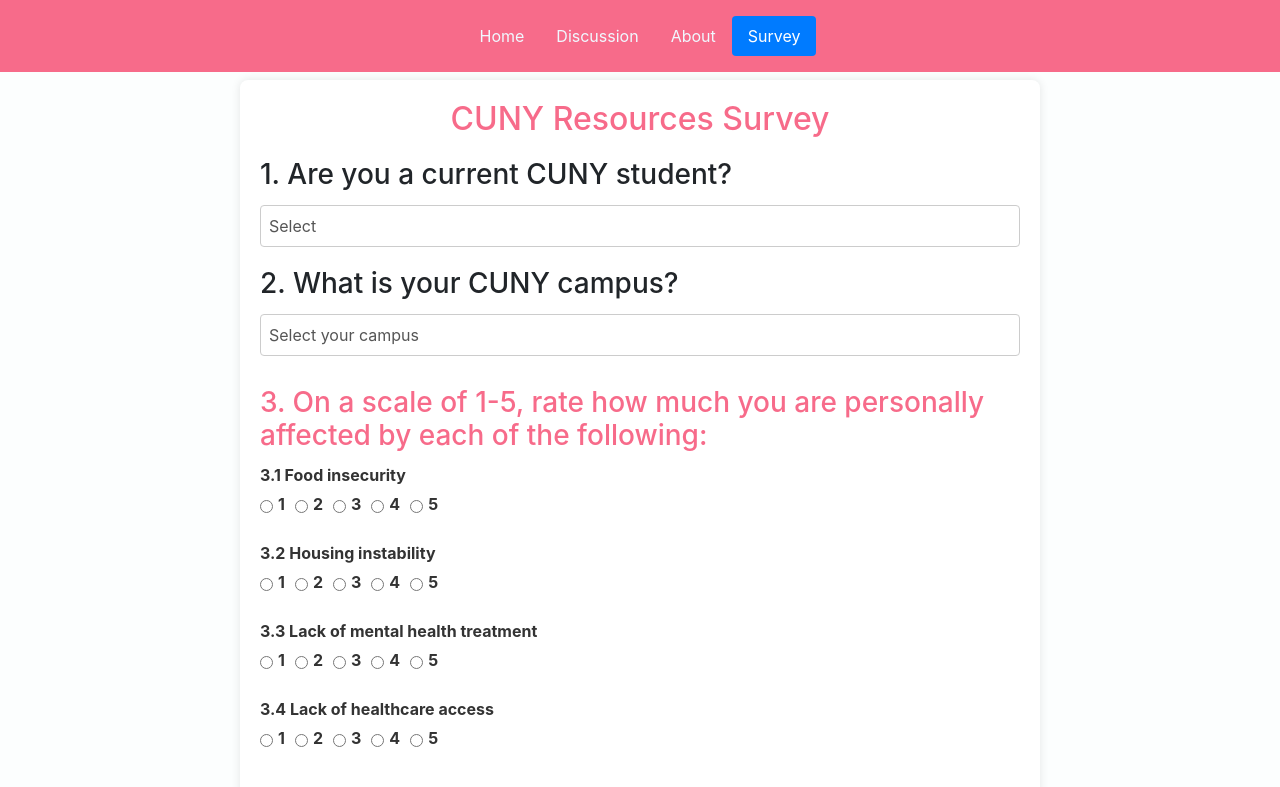
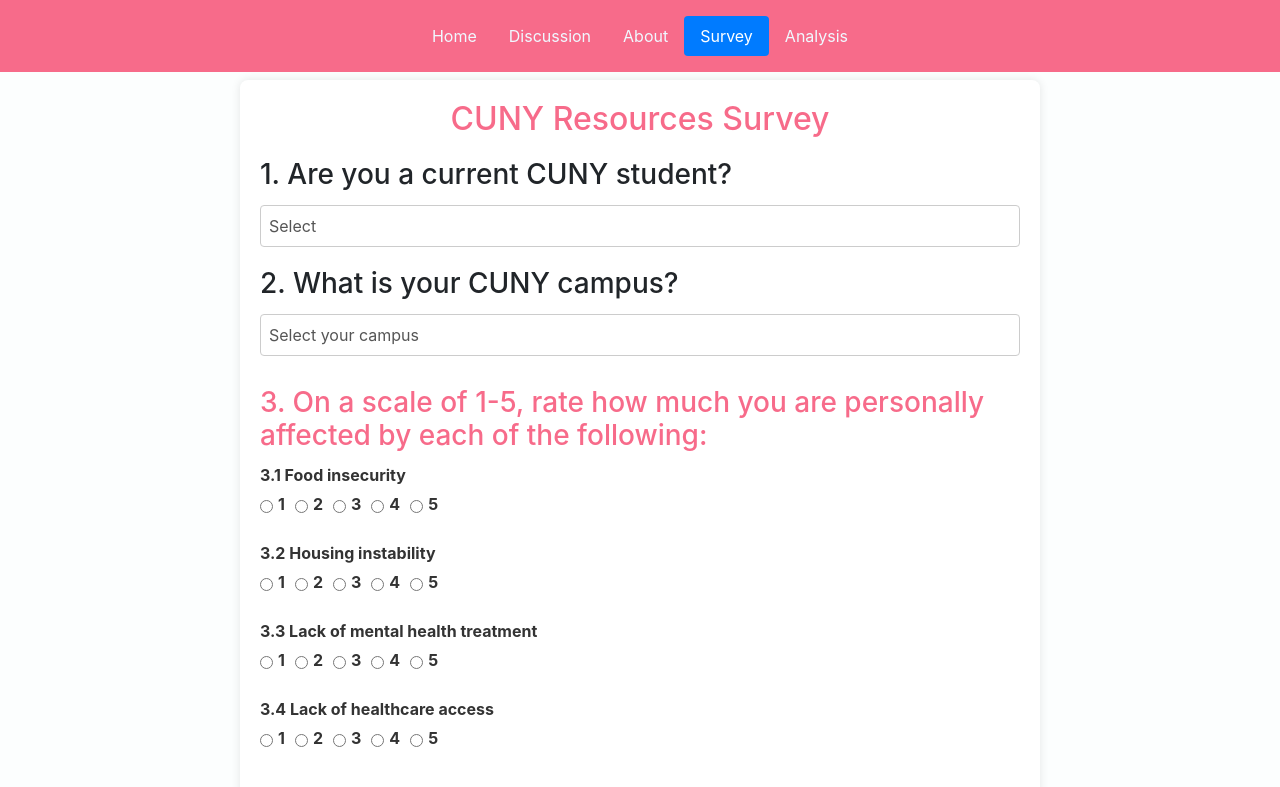
Before and after one commit to AdamAlbaghali/CTP-Hacks, a React (Create React App) app in the folder ctp_web/: page /survey in a window 1280 px wide. Shown: the top 787 px of the page. Built offline with nearby package versions, Linux system fonts and the light colour scheme.

Commit message:
Added analysis to nav bar

```diff
--- a/ctp_web/src/Survey.js
+++ b/ctp_web/src/Survey.js
@@ -192,6 +192,9 @@
                   Survey
                 </a>
               </li>
+              <a href="/analysis" className="nav-link">
+                  Analysis
+                </a>
             </ul>
           </header>
         </div>
```
